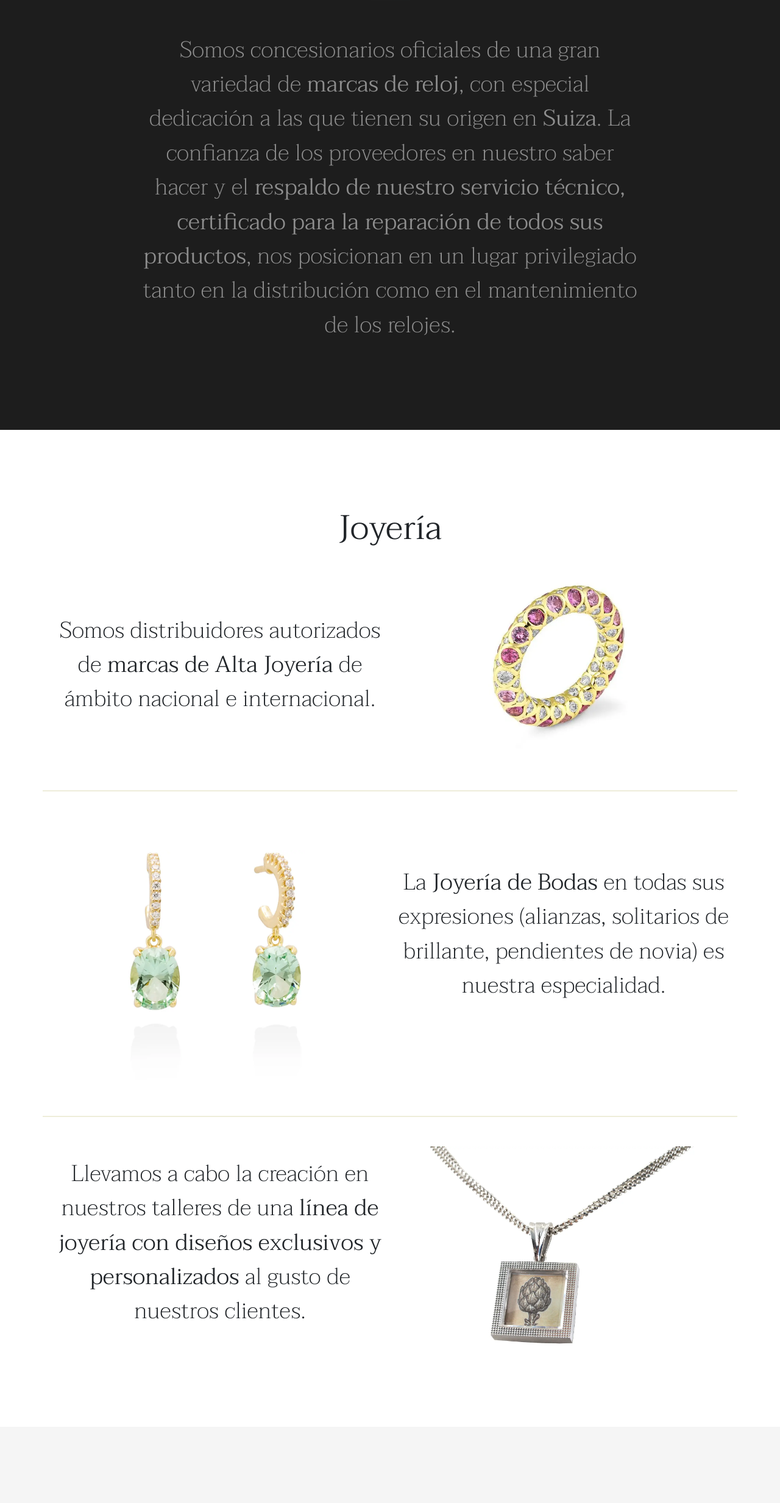
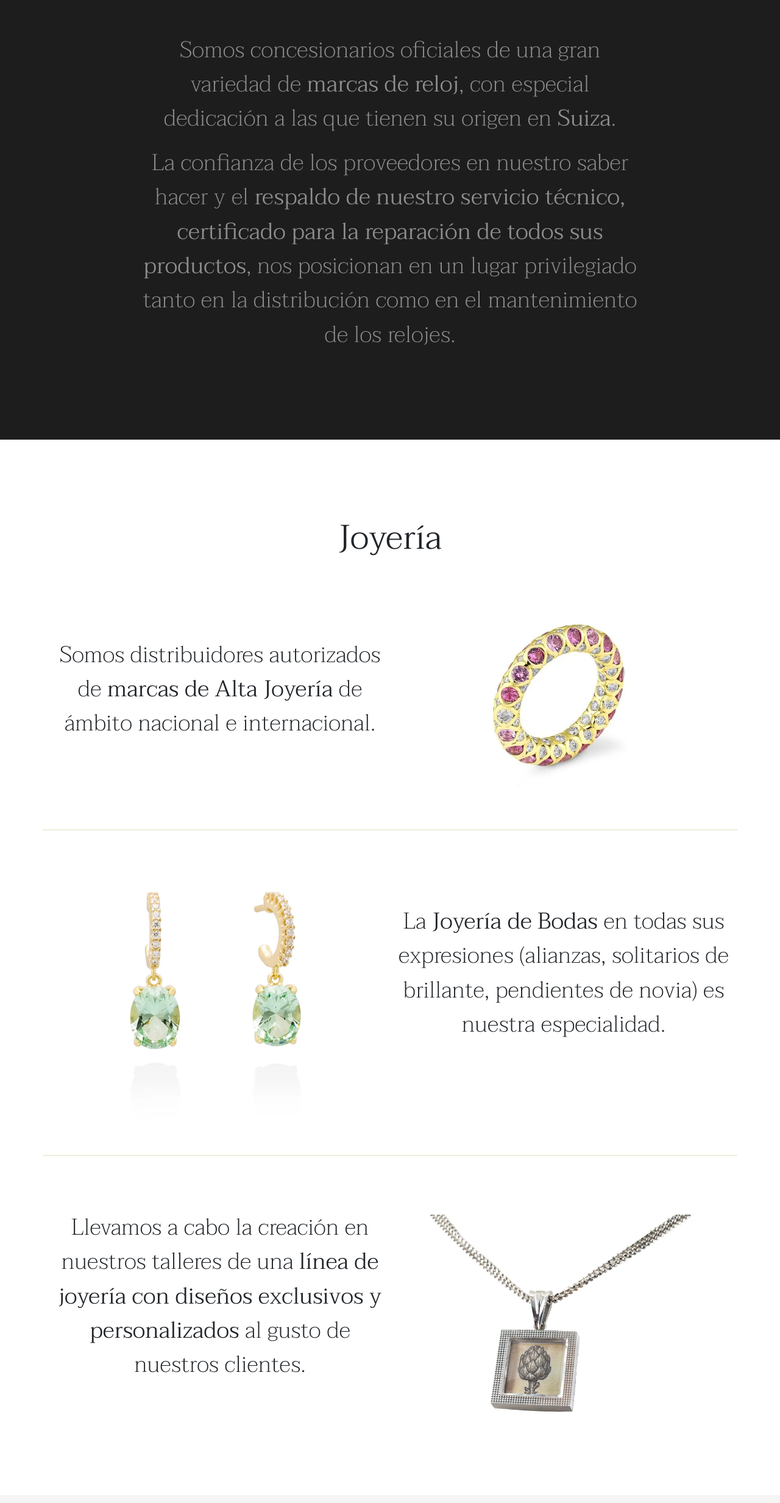
Before and after one commit to nachoescribano/joyerialozano.es, a plain HTML site: page index.html in a window 1280 px wide. Shown: the part 1727-4192 px from the top of the page at 61% size. Drawn offline with nearby package versions, Linux system fonts and the light colour scheme.

Commit message:
producción v.131123

```diff
--- a/index.html
+++ b/index.html
@@ -53,7 +53,7 @@
             <h1 class="display-4 mb-4">
                 Desde hace más de 100&nbsp;años estamos detrás de tus regalos
             </h1>
-            <p class="text-white t-body t-body--small">
+            <p class="text-white t-body t-body--small d-none d-lg-block">
                 Un largo camino gracias a unos principios irrenunciables: servicio profesional, atención cercana, marcas exclusivas y piezas de alta joyería.
             </p>
         </div>
@@ -72,7 +72,10 @@
                     <div class="w-100"></div>
                     <div class="col-12 col-lg-9 m-auto">
                         <p class="t-body text-center fw-lighter text-white-50">
-                            Somos concesionarios oficiales de una gran variedad de <span class="fw-light">marcas de reloj</span>, con especial dedicación a las que tienen su origen en <span class="fw-light">Suiza</span>. La confianza de los proveedores en nuestro saber hacer y el <span class="fw-light">respaldo de nuestro servicio técnico, certificado para la reparación de todos sus productos</span>, nos posicionan en un lugar privilegiado tanto en la distribución como en el mantenimiento de los relojes.
+                            Somos concesionarios oficiales de una gran variedad de <span class="fw-light">marcas de reloj</span>, con especial dedicación a las que tienen su origen en <span class="fw-light">Suiza</span>.
+                        </p>
+                        <p class="t-body text-center fw-lighter text-white-50">
+                            La confianza de los proveedores en nuestro saber hacer y el <span class="fw-light">respaldo de nuestro servicio técnico, certificado para la reparación de todos sus productos</span>, nos posicionan en un lugar privilegiado tanto en la distribución como en el mantenimiento de los relojes.
                         </p>
                     </div>
                 </div>
@@ -92,7 +95,7 @@
                         </p>
                     </div>
                     <div class="col-8 col-sm-5 d-flex justify-content-center m-auto text-center">
-                        <img src="assets/img/alianza-alta-joyeria.webp" alt="" class="img-fluid text-center" width="250" height="auto">
+                        <img src="assets/img/alianza-alta-joyeria.webp" alt="" class="img-fluid text-center mt-5" width="250" height="auto">
                     </div>
                 </div>
             </div>
@@ -105,7 +108,7 @@
                         </p>
                     </div>
                     <div class="col-12 col-lg-6 d-flex justify-content-center m-auto text-center">
-                        <img src="assets/img/pendientes-joyeria-bodas.webp" alt="" class="img-fluid text-center mt-lg-5" width="290" height="auto">
+                        <img src="assets/img/pendientes-joyeria-bodas.webp" alt="" class="img-fluid text-center mt-5" width="290" height="auto">
                     </div>
                 </div>
             </div>
@@ -117,8 +120,8 @@
                             Llevamos a cabo la creación en nuestros talleres de una <strong>línea de joyería con diseños exclusivos y personalizados</strong> al gusto de nuestros clientes.
                         </p>
                     </div>
-                    <div class="col-10 col-sm-5 d-flex justify-content-center m-auto text-center">
-                        <img src="assets/img/diseno-exclusivo-alcachofa.webp" alt="" class="img-fluid text-center" width="450" height="auto">
+                    <div class="col-12 col-sm-5 d-flex justify-content-center m-auto text-center">
+                        <img src="assets/img/diseno-exclusivo-alcachofa.webp" alt="" class="img-fluid mt-5 text-center" width="450" height="auto">
                     </div>
                 </div>
             </div>
```
